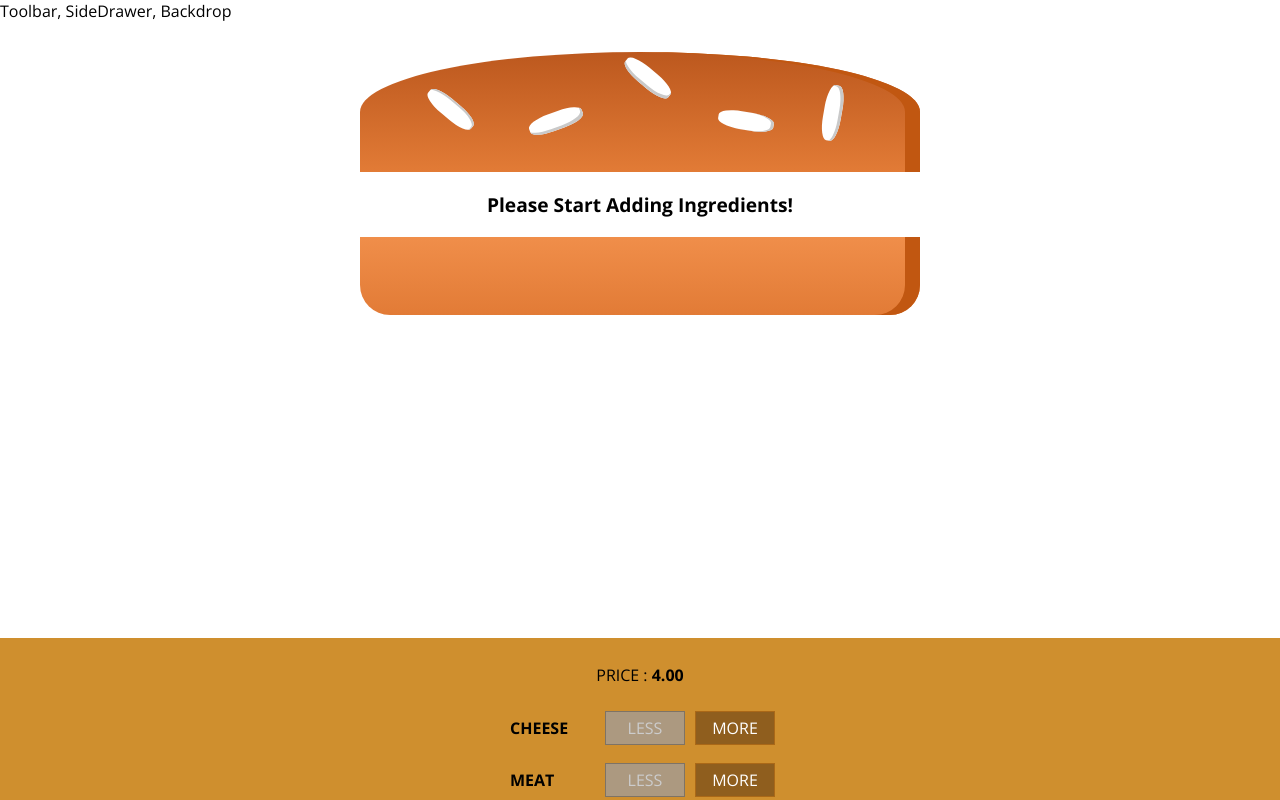
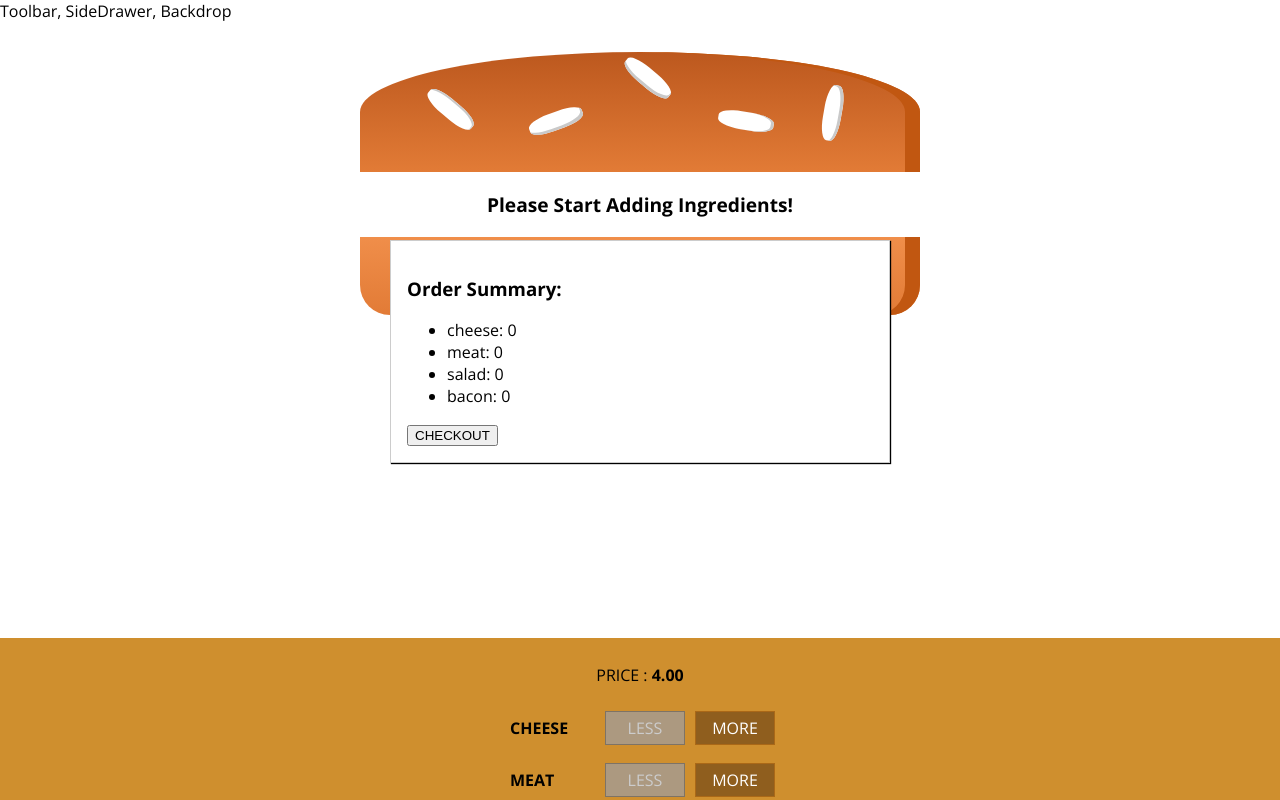
Before and after one commit to Manteliz/burger-react, a React app: page / in a window 1280 px wide. Shown: the top 800 px of the page. Built offline with nearby package versions, Linux system fonts and the light colour scheme.

Commit message:
added modal

```diff
--- /dev/null
+++ b/src/components/Burger/OrderSummary/OrderSummary.js
@@ -0,0 +1,16 @@
+import React from 'react';
+import Aux from '../../../hoc/Auxilliary';
+
+const orderSummary = props => {
+    const ingredients = Object.keys(props.ingredients).map( ing => <li key={ing}>{ing}: {props.ingredients[ing]}</li> );
+
+    return(
+        <Aux>
+            <h3>Order Summary:</h3>
+            <ul>{ingredients}</ul>
+            <button>CHECKOUT</button>
+        </Aux>
+    );
+}
+
+export default orderSummary;
--- /dev/null
+++ b/src/components/UI/Modal/Modal.css
@@ -0,0 +1,20 @@
+.Modal {
+    position: fixed;
+    z-index: 500;
+    background-color: white;
+    width: 70%;
+    border: 1px solid #ccc;
+    box-shadow: 1px 1px 1px black;
+    padding: 16px;
+    left: 15%;
+    top: 30%;
+    box-sizing: border-box;
+    transition: all 0.3s ease-out;
+}
+
+@media (min-width: 600px) {
+    .Modal {
+        width: 500px;
+        left: calc(50% - 250px);
+    }
+}
--- /dev/null
+++ b/src/components/UI/Modal/Modal.js
@@ -0,0 +1,9 @@
+import React from 'react';
+import classes from './Modal.css';
+
+const modal = props =>
+    <div className={classes.Modal}>
+        {props.children}
+    </div>;
+
+export default modal;
--- a/src/containers/BurgerBuilder/BurgerBuilder.js
+++ b/src/containers/BurgerBuilder/BurgerBuilder.js
@@ -2,6 +2,8 @@
 import Aux from '../../hoc/Auxilliary';
 import Burger from '../../components/Burger/Burger';
 import BuildControls from '../../components/Burger/BuildControls/BuildControls';
+import Modal from '../../components/UI/Modal/Modal';
+import OrderSummary from '../../components/Burger/OrderSummary/OrderSummary';
 
 const INGREDIENT_PRICES = {
     salad: 0.5,
@@ -19,7 +21,12 @@
             bacon : 0
         },
         price: 4,
-        purchasable: false
+        purchasable: false,
+        purchasing: false
+    }
+
+    purchaseHandler = () => {
+
     }
 
     addIngredientHandler = type => {
@@ -56,6 +63,9 @@
 
         return(
             <Aux>
+                <Modal>
+                    <OrderSummary ingredients={this.state.ingredients} />
+                </Modal>
                 <Burger ingredients = {this.state.ingredients} />
                 <BuildControls
                     add={this.addIngredientHandler}
```
Also changed, not shown: src/components/UI/Backdrop/Backdrop.js (added).
